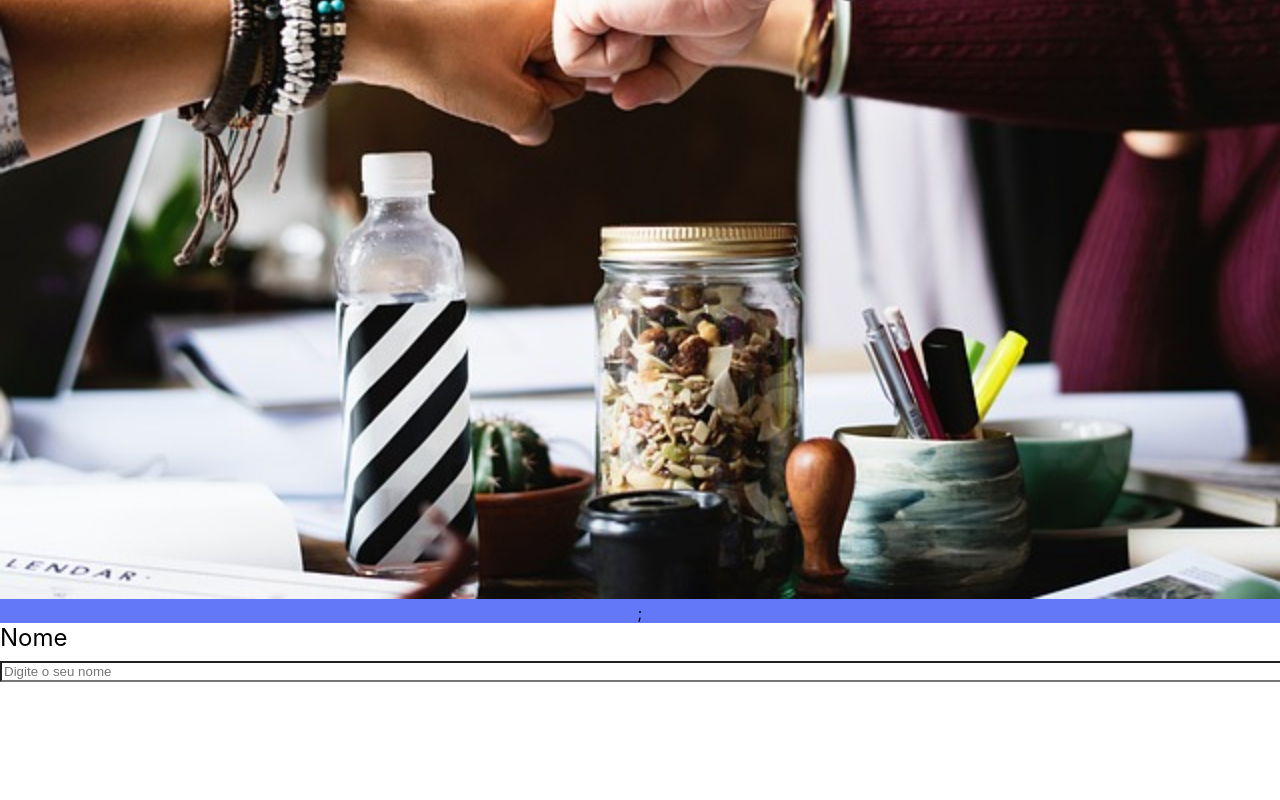
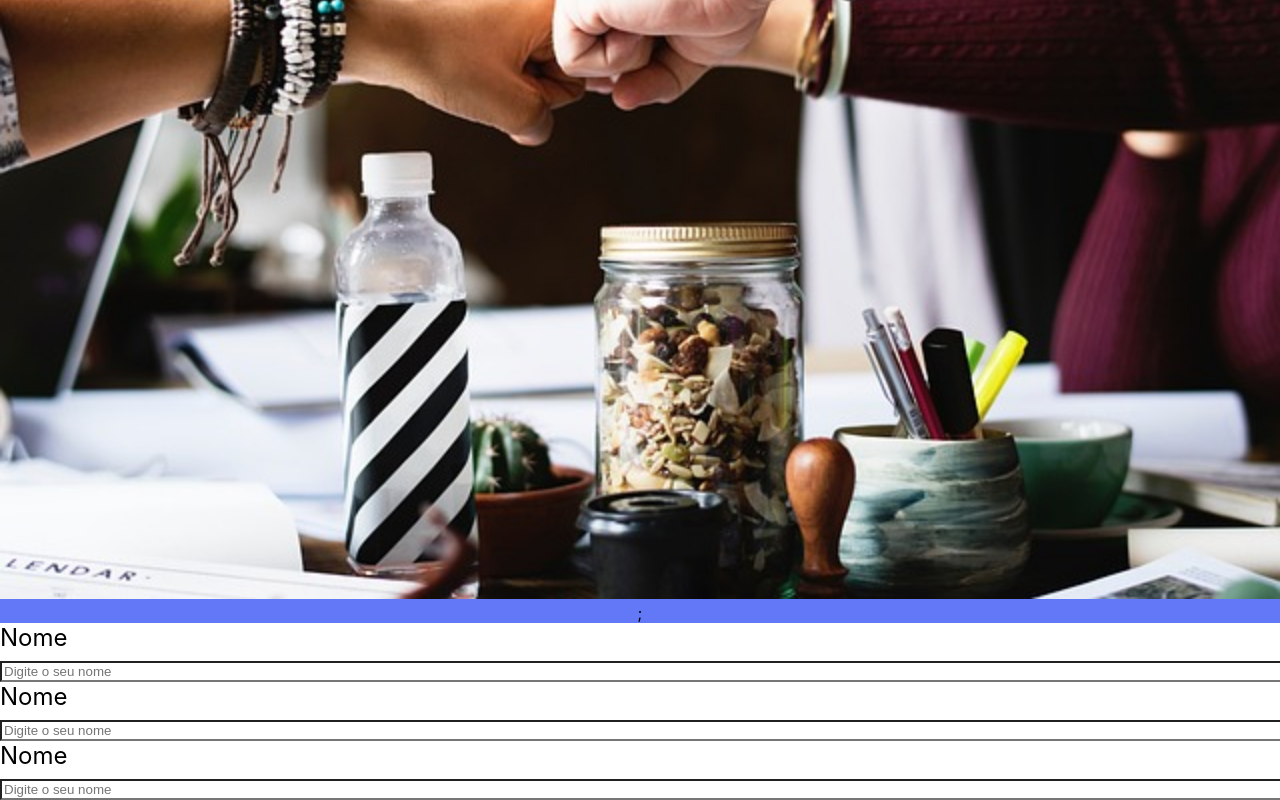
Before and after one commit to dida0982/organo, a React (Create React App) app: page / in a window 1280 px wide. Shown: the part 275-1075 px from the top of the page. Before the commit the page ends 957 px from the top, so only its background shows below. Built offline with nearby package versions, Linux system fonts and the light colour scheme.

Commit message:
feat(app.js): create

```diff
--- a/src/App.js
+++ b/src/App.js
@@ -5,7 +5,9 @@ function App() {
   return (
     <div className="App">
       <Banner />
-      <TextField/>
+      <TextField label="Nome" />
+      <TextField label="Cargo" />
+      <TextField label="Imagem" />
     </div>
   );
 }
```
